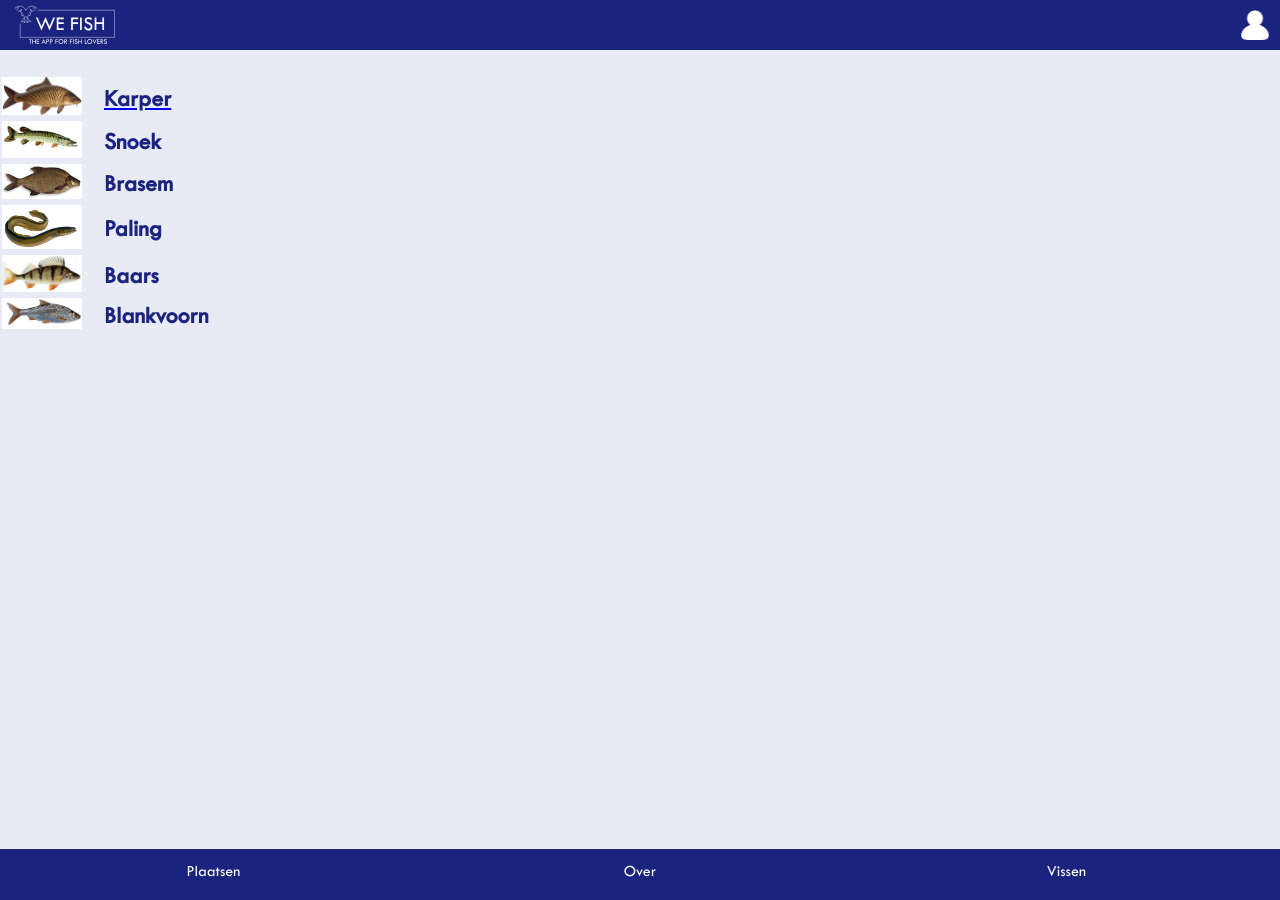
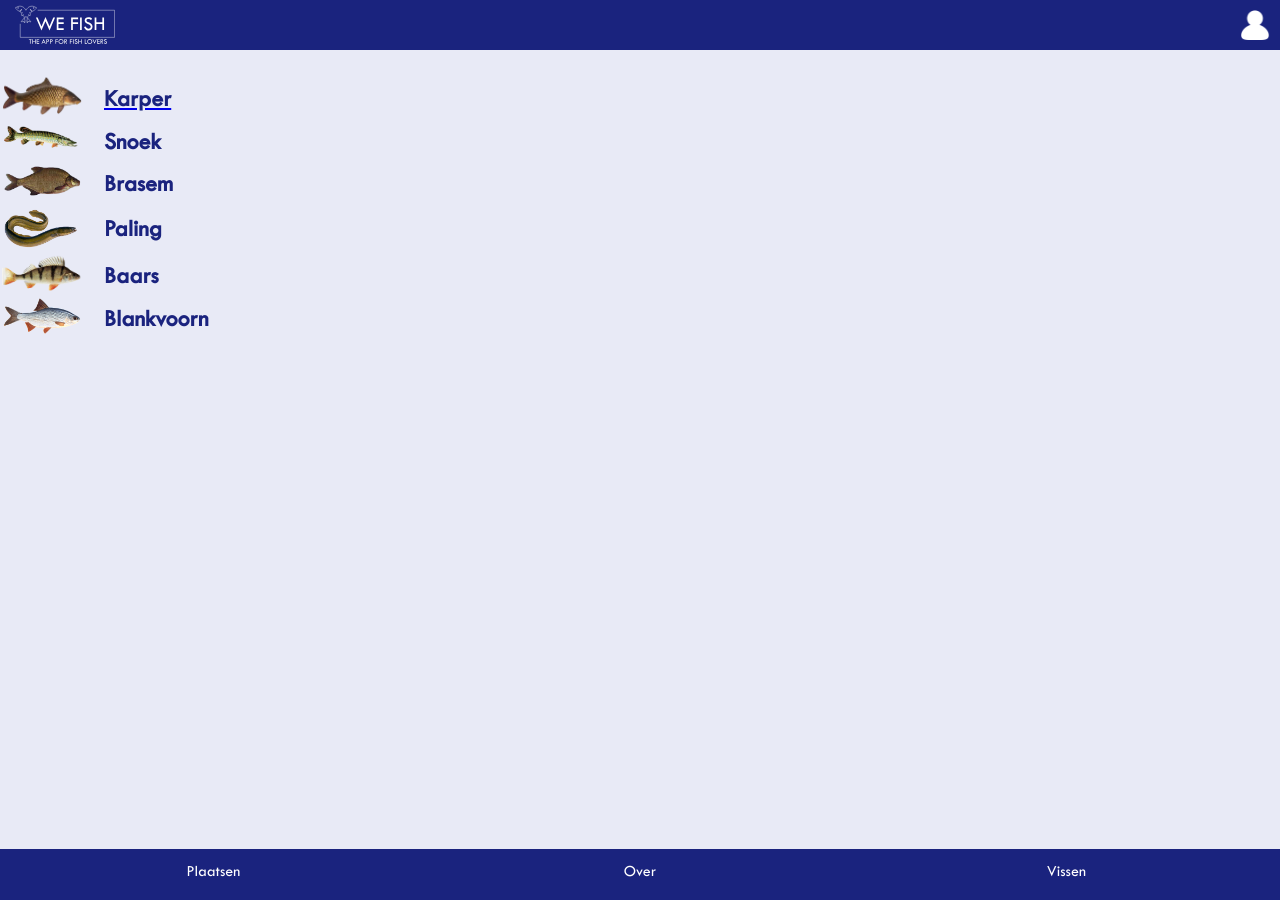
Before and after one commit to svennote/WeFish.github.io, a Jekyll site: the page built from vissen.html, in a window 1280 px wide. Built offline with Jekyll 4.4.1, drawn with Linux system fonts in a browser that asks for light colours.

Commit message:
aangepast

```diff
--- a/vissen.html
+++ b/vissen.html
@@ -5,11 +5,11 @@ title   : "We Fish"
 
 <div class="visWrapper">
 	<table>
-		<tr><td><img class="visIcoon" src="images/carp.jpg"></td><td><a href="#"><h2>Karper</h2></a></td></tr>
-		<tr><td><img class="visIcoon" src="images/snoek.jpg"></td><td><h2>Snoek</h2></td></tr>
-		<tr><td><img class="visIcoon" src="images/brasem.jpg"></td><td><h2>Brasem</h2></td></tr>
-		<tr><td><img class="visIcoon" src="images/paling.jpg"></td><td><h2>Paling</h2></td></tr>
-		<tr><td><img class="visIcoon" src="images/baars.jpg"></td><td><h2>Baars</h2></td></tr>
-		<tr><td><img class="visIcoon" src="images/blankvoorn.jpg"></td><td><h2>Blankvoorn</h2></td></tr>
+		<tr><td><img class="visIcoon" src="images/carp.png"></td><td><a href="#"><h2>Karper</h2></a></td></tr>
+		<tr><td><img class="visIcoon" src="images/snoek.png"></td><td><h2>Snoek</h2></td></tr>
+		<tr><td><img class="visIcoon" src="images/brasem.png"></td><td><h2>Brasem</h2></td></tr>
+		<tr><td><img class="visIcoon" src="images/paling.png"></td><td><h2>Paling</h2></td></tr>
+		<tr><td><img class="visIcoon" src="images/baars.png"></td><td><h2>Baars</h2></td></tr>
+		<tr><td><img class="visIcoon" src="images/blankvoorn.png"></td><td><h2>Blankvoorn</h2></td></tr>
 	</table>
 </div>
```
Also changed, not shown: images/baars.png (added), images/blankvoorn.jpg (deleted), images/blankvoorn.png (added), images/blnkvorn.gif (added), images/brasem.png (added), images/carp.png (added), images/paling.png (added), images/snoek.png (added).
